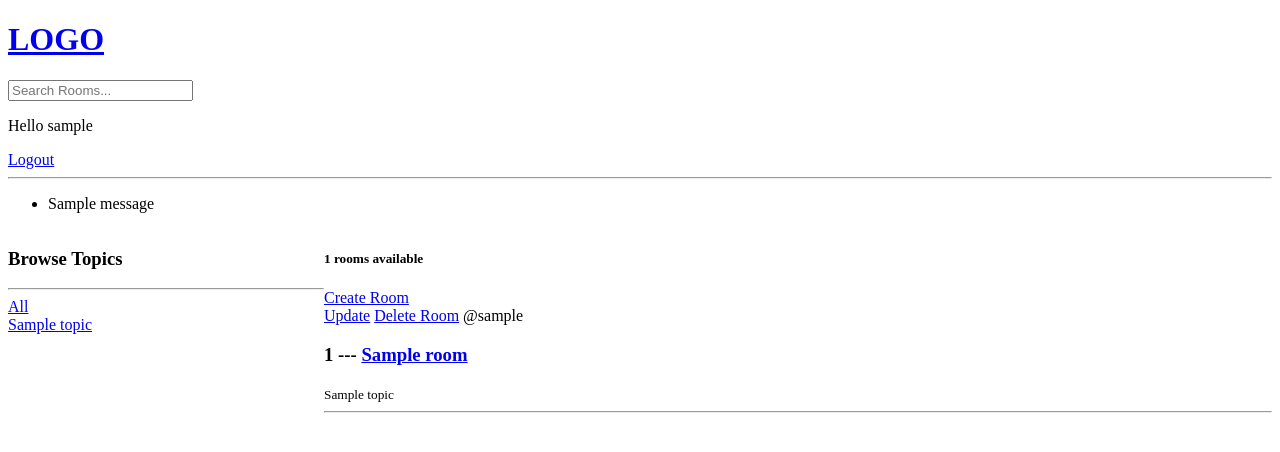
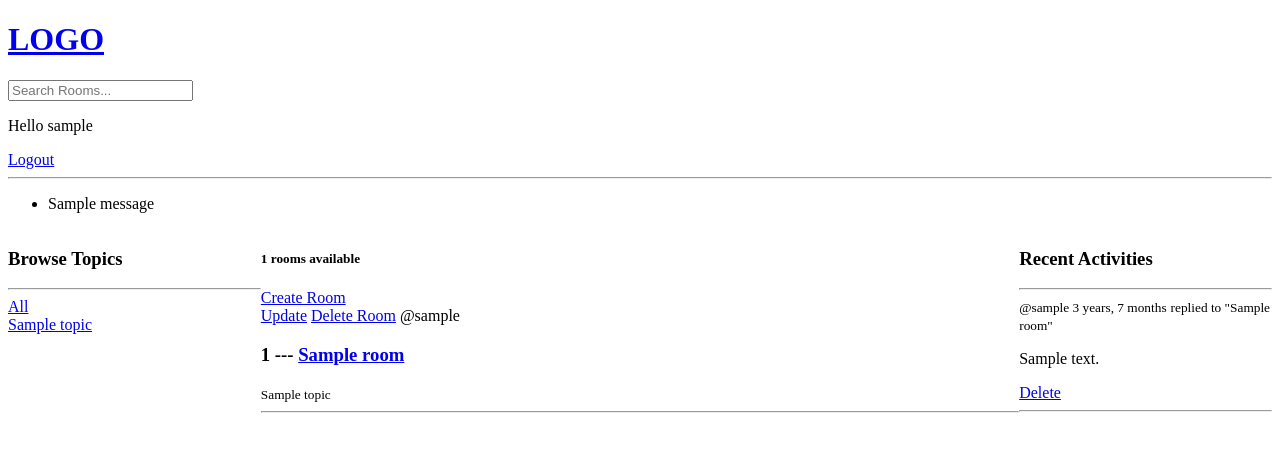
Before and after one commit to rajabali-ai/discord-clone-using-django, a Django app: page / in a window 1280 px wide. Shown: the top 452 px of the page. Run offline with Django 4.2, Linux system fonts and the light colour scheme; a user stored in the database is signed in; tables that the repository leaves empty hold one stand-in row (values such as "Sample post"); one stand-in notice (Sample message) is shown.

Commit message:
Activity feed added

```diff
--- a/base/models.py
+++ b/base/models.py
@@ -31,5 +31,8 @@ class Message(models.Model):
     updated = models.DateTimeField(auto_now=True)
     created = models.DateTimeField(auto_now_add=True)
 
+    class Meta:
+        ordering = ['-updated', '-created']
+
     def __str__(self):
         return self.body[0:50]
--- /dev/null
+++ b/base/templates/base/activity_component.html
@@ -0,0 +1,15 @@
+        <h3> Recent Activities</h3>
+        <hr>
+        {% for message in room_messages %}
+            <div>
+                <small>@{{message.user}} {{message.created | timesince}}</small>
+                <small> replied to "{{message.room}}" </small>
+
+                <p> {{message}}</p>
+                {% if request.user == message.user %}
+                <a href="{% url 'delete-message' message.id%}"> Delete </a>
+                {% endif %}
+                <hr>
+
+            </div>
+        {% endfor %}
--- /dev/null
+++ b/base/templates/base/feed_component.html
@@ -0,0 +1,14 @@
+            {% for room in rooms %}
+                <div>
+                    {% if request.user == room.host %}
+                    <a href="{%url 'update-room' room.id %}">Update</a>
+                    <a href="{% url 'delete-room' room.id %}">Delete Room</a>
+                    {% endif %}
+                    <span>@{{room.host.username}}</span>
+                    <h3>
+                        {{room.id}} --- <a href = "{% url 'room' room.id %}"> {{room.name}}</a>
+                    </h3>
+                    <small>{{room.topic.name}}</small>
+                    <hr>
+                </div>
+            {% endfor %}
--- a/base/templates/base/home.html
+++ b/base/templates/base/home.html
@@ -6,23 +6,12 @@
 <style>
     .home-container{
         display: grid;
-        grid-template-columns: 1fr 3fr;
+        grid-template-columns: 1fr 3fr 1fr;
     }
 </style>
 <div class="home-container">
     <div>
-        <h3>Browse Topics</h3>
-        <hr>
-        <div>
-            <a href="{% url 'home' %}">All</a>
-        </div>
-        {% for topic in topics %}
-            <div>
-                <a href="{% url 'home' %}?q={{topic.name}}">{{topic.name}}</a>
-            </div>
-        {% endfor %}
-
-
+        {% include 'base/topics_componet.html' %}
     </div>
 
     <div>
@@ -30,23 +19,12 @@
         <a href="{% url 'create-room' %}">Create Room</a>
 
         <div>
-            {% for room in rooms %}
-                <div>
-                    {% if request.user == room.host %}
-                    <a href="{%url 'update-room' room.id %}">Update</a>
-                    <a href="{% url 'delete-room' room.id %}">Delete Room</a>
-                    {% endif %}
-                    <span>@{{room.host.username}}</span>
-                    <h3>
-                        {{room.id}} --- <a href = "{% url 'room' room.id %}"> {{room.name}}</a>
-                    </h3>
-                    <small>{{room.topic.name}}</small>
-                    <hr>
-                </div>
-            {% endfor %}
+            {% include 'base/feed_component.html' %}
         </div>
     </div>
-
+    <div>
+        {% include "base/activity_component.html" %}
+    </div>
 </div>
 
 {% endblock content%}
--- a/base/templates/base/room.html
+++ b/base/templates/base/room.html
@@ -6,7 +6,7 @@
 <style>
     .room-container{
         display: grid;
-        grid-template-columns: 3fr 1fr;
+        grid-template-columns: 3fr 1fr ;
     }
 
 
@@ -56,6 +56,10 @@
         </div>
     {% endfor %}
     </div>
+
+
+
+
 </div>
 
 {% endblock %}
--- /dev/null
+++ b/base/templates/base/topics_componet.html
@@ -0,0 +1,10 @@
+        <h3>Browse Topics</h3>
+        <hr>
+        <div>
+            <a href="{% url 'home' %}">All</a>
+        </div>
+        {% for topic in topics %}
+            <div>
+                <a href="{% url 'home' %}?q={{topic.name}}">{{topic.name}}</a>
+            </div>
+        {% endfor %}
--- a/base/views.py
+++ b/base/views.py
@@ -78,13 +78,16 @@ def registerPage(request):
 def home(request):
     q = request.GET.get('q') if request.GET.get('q') != None else ''
     rooms = Room.objects.filter(
-        Q(topic__name__contains= q) |
+        Q(topic__name__icontains= q) |
         Q(name__icontains=q)  |
         Q(description__icontains=q)
           )
     topics = Topic.objects.all()
     room_count = rooms.count()
-    context = {'rooms': rooms, 'topics': topics, 'room_count': room_count}
+    room_messages = Message.objects.filter(Q(room__topic__name__icontains=q))
+
+
+    context = {'rooms': rooms, 'topics': topics, 'room_count': room_count, 'room_messages':room_messages}
     return render(request, 'base/home.html', context)
 
 
@@ -96,7 +99,7 @@ def room(request,pk):
     # context = {'room':room}
 
     room = Room.objects.get(id=pk)
-    room_messages = room.message_set.all().order_by('created')
+    room_messages = room.message_set.all()
     participants = room.participants.all()
 
     if request.method == 'POST':
```
